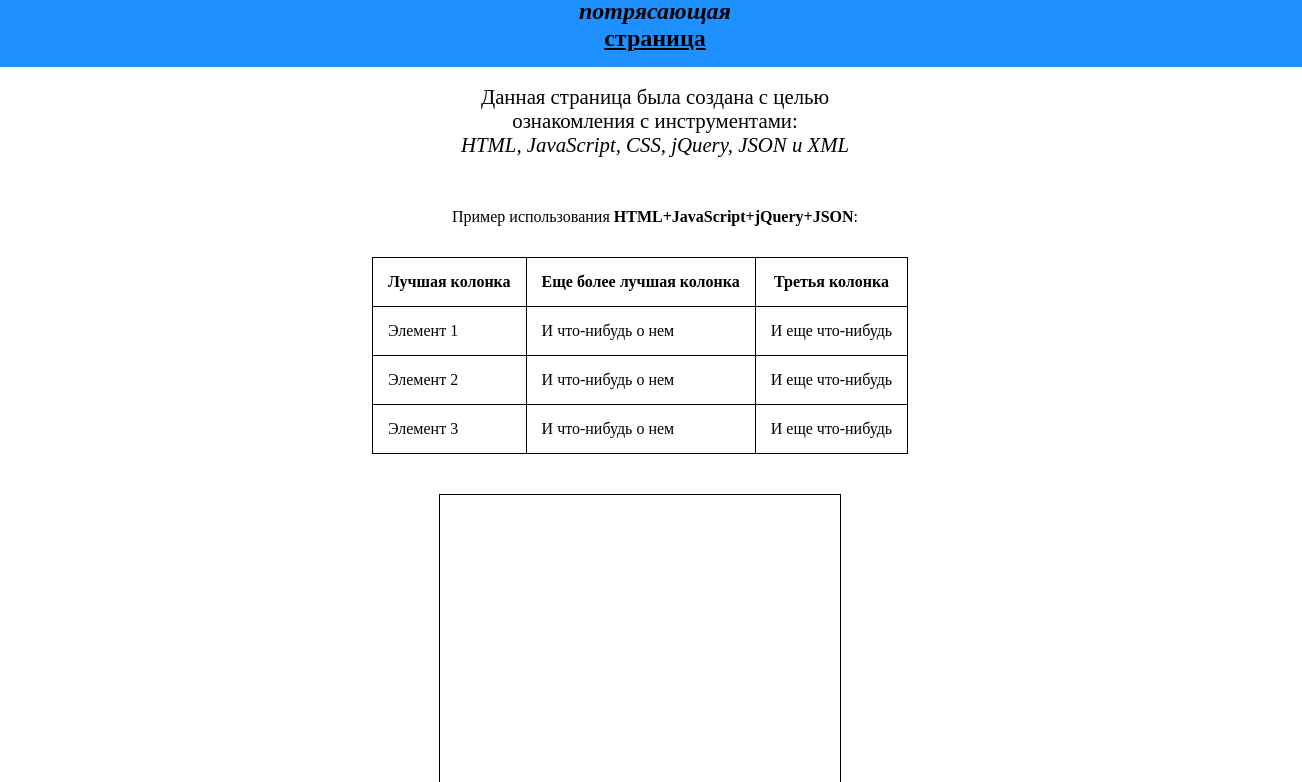
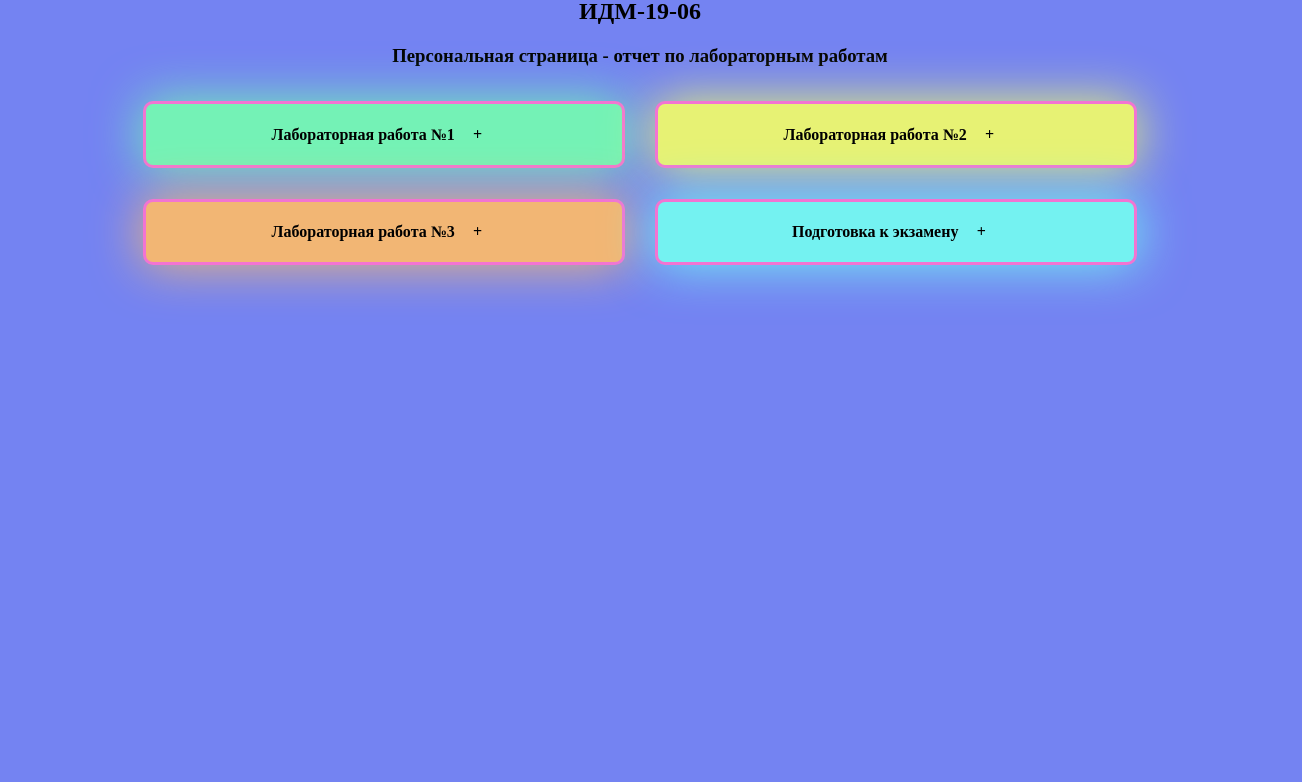
Before and after one commit to stakanich/TestPlayground, a plain HTML site: page index.html in a window 1280 px wide. Shown: the part 60-842 px from the top of the page, 1302 px wide, since content can reach past the window. After the commit the page ends 800 px from the top, so only its background shows below. Drawn offline with nearby package versions, Linux system fonts and the light colour scheme.

Commit message:
Update index.html

```diff
--- a/index.html
+++ b/index.html
@@ -9,22 +9,12 @@
 
 
         <script src="https://ajax.googleapis.com/ajax/libs/jquery/3.4.1/jquery.min.js"></script>
-        <script src="mandelbrod.js"></script>
 
         <script>
             $(document).ready(function(){
-                $.getJSON("tableInit.json", function(json) {
-
-                        //console.log(json);
-                        $.each(json, function() {
-                            var tbl_row = "<tr>";
-                            $.each(this, function(k , v) {
-                                tbl_row += "<td>"+v+"</td>";
-                            })
-                            $('#someTable tr:last').after(tbl_row + "</tr>");
-                        })
-
-                })
+                $("h4 span").click(function(){
+                    $(this).parent().next().slideToggle();
+                });
             }
             )
         </script>
@@ -41,44 +31,94 @@
 
     </head>
 
-    <body>
+    <body style="margin: 0; background-color: #7483F2">
 
-        <h1 style="text-align:center; background-color:DodgerBlue;
-        padding: 15px; position: fixed; width: 100%;
-        top: 0; left: 0; overflow: hidden;
-        font-size: 150%;">
+        <div align="center" style="margin: 0; padding: 0;">
+            <h1>
+                Старков Дмитрий Игоревич
+            </h1>
 
-            <b>Невероятно</b><br>
-            <i>потрясающая</i><br>
-            <ins>страница</ins>
-        </h1>
+            <h2>
+                ИДМ-19-06
+            </h2>
 
-        <p style="text-align:center; padding:15; width: 100%; left: 0px;
-        margin-top: 130px; font-size: 130%;">
-            Данная страница была создана с целью<br>
-            ознакомления с инструментами:<br>
-            <em>HTML, JavaScript, CSS, jQuery, JSON и XML</em>
-        </p>
+            <h3>
+                Персональная страница - отчет по лабораторным работам
+            </h3>
+        </div>
 
-        <p style="text-align:center; padding:15; width: 100%; left: 0px;">
-            Пример использования <b>HTML+JavaScript+jQuery+JSON</b>:
-        </p>
+        <div align = "center" style="display:grid; grid-template-columns: 1fr 1fr;
+        margin: 0 10%;">
+            <div style="border: 3px solid #F274D2; border-radius: 10px; margin: 3%;
+            background-color: #74F2B6; -webkit-box-shadow: 0px 0px 50px #74F2B6;">
+                <h4>
+                    Лабораторная работа №1
+                    <span class="expand" style = "margin: 3%; cursor: pointer;">+</span>
+                </h4>
 
-        <table id="someTable" align="center">
-            <tr>
-                <th>Лучшая колонка</th>
-                <th>Еще более лучшая колонка</th>
-                <th>Третья колонка</th>
-            </tr>
-        </table>
+                <div class="text" style="background-color: #E8E5E5; margin: 2%;
+                border-radius: 10px; padding: 1%; display:none;">
+                    <h4 style="text-align:center; margin:0; padding: 0;"><p>Экосистема разработки программ с открытым кодом</h4>
+                    <h5 style="text-align:center; margin:0; padding: 0;"><p>Создание персональной страницы-отчета на github и работа с git</h5>
+                    <p><b>1</b>. Регистрация на GitHub
+                    <p><b>2</b>. Подключиться к репозиторию
+                    <p><b>3.</b> Создать личную страницу
+                    <p><a href = 'https://github.com/'>Страница пользователя</a>
+                    <p><b>4.</b> Создать персональную веб страницу-отчет с использованием html, css, js.
+                    <p><a href = '#'>Персональная страница-отчет. </a>
+                    <p><b>5.</b> Загрузить персональную веб страницу-отчет в репозиторий
+                    по курсу "Интернет-технологии" на GitHub.
+                    <p><a href = 'https://github.com/stankin/inet-2019/tree/master/'>Исходные коды</a>
+                </div>
 
-        <p align="center" style="margin: 40px;">
-            <canvas id="someCanvas" width = 400 height = 400 style="border: 1px solid #000000;"></canvas>
-            <br>
-            <button style="font-size:16px; margin: 30px;" onclick = "createImage()">Пример работы HTML5+JavaScript</button>
-            <br>
-            P.S.: выделяя области мышкой, их можно увеличивать.
-        </p>
+            </div>
+            <div style="border: 3px solid #F274D2; border-radius: 10px; margin: 3%;
+            background-color: #E7F274; -webkit-box-shadow: 0px 0px 50px #E7F274;">
+                <h4>
+                    Лабораторная работа №2
+                    <span class="expand" style = "margin: 3%; cursor: pointer;">+</span>
+                </h4>
+
+                <div class="text" style="background-color: #E8E5E5; margin: 2%;
+                border-radius: 10px; padding: 1%; display: none;">
+                    <h4 style="text-align:center; margin:0; padding: 0;"><p>Разработка простого веб-приложения</h4>
+                    <h5 style="text-align:center; margin:0; padding: 0;"><p>Проектирование и разработка индивидуального или коллективного веб-приложения с использованием html, css, js + json, xml</h5>
+                    <p><b>1.</b> Собрать команду для разработки веб-приложения и распределить роли.
+                    <p><a href = "https://github.com/">Страница команд. </a>
+                    <p><b>2.</b> Разработать макет страницы веб-приложения.
+                    <p><a href = "https://girhub.com/">Макет страницы. </a>
+                    <p><b>3.</b> Прописать стили страницы. Исходный код на css.
+                    <p><b>4.</b> Прописать js функционал и реализовать возможность чтения json.
+                    <p>Исходный код на js и json.
+                </div>
+            </div>
+            <div style="border: 3px solid #F274D2; border-radius: 10px; margin: 3%;
+            background-color: #F2B674; -webkit-box-shadow: 0px 0px 50px #F2B674;">
+                <h4>
+                    Лабораторная работа №3
+                    <span class="expand" style = "margin: 3%; cursor: pointer;">+</span>
+                </h4>
+
+                <div class="text" style="background-color: #E8E5E5; margin: 2%;
+                border-radius: 10px; padding: 1%; display:none;">
+                    <h4 style="text-align:center; margin:0; padding: 0;"><p>Настройка локальной сети передачи данных</h4>
+                    <h5 style="text-align:center; margin:0; padding: 0;"><p>Настройка коммутаторов и маршрутизаторов</h5>
+
+                </div>
+            </div>
+            <div style="border: 3px solid #F274D2; border-radius: 10px; margin: 3%;
+            background-color: #74F2F1; -webkit-box-shadow: 0px 0px 50px #74F2F1;">
+                <h4>
+                    Подготовка к экзамену
+                    <span class="expand" style = "margin: 3%; cursor: pointer;">+</span>
+                </h4>
+                <div class="text" style="background-color: #E8E5E5; margin: 2%;
+                border-radius: 10px; padding: 1%; display:none;">
+                    <h4 style="text-align:center; margin:0; padding: 0;"><p>Тут билет</h4>
+
+                </div>
+            </div>
+        </div>
 
     </body>
 
```
